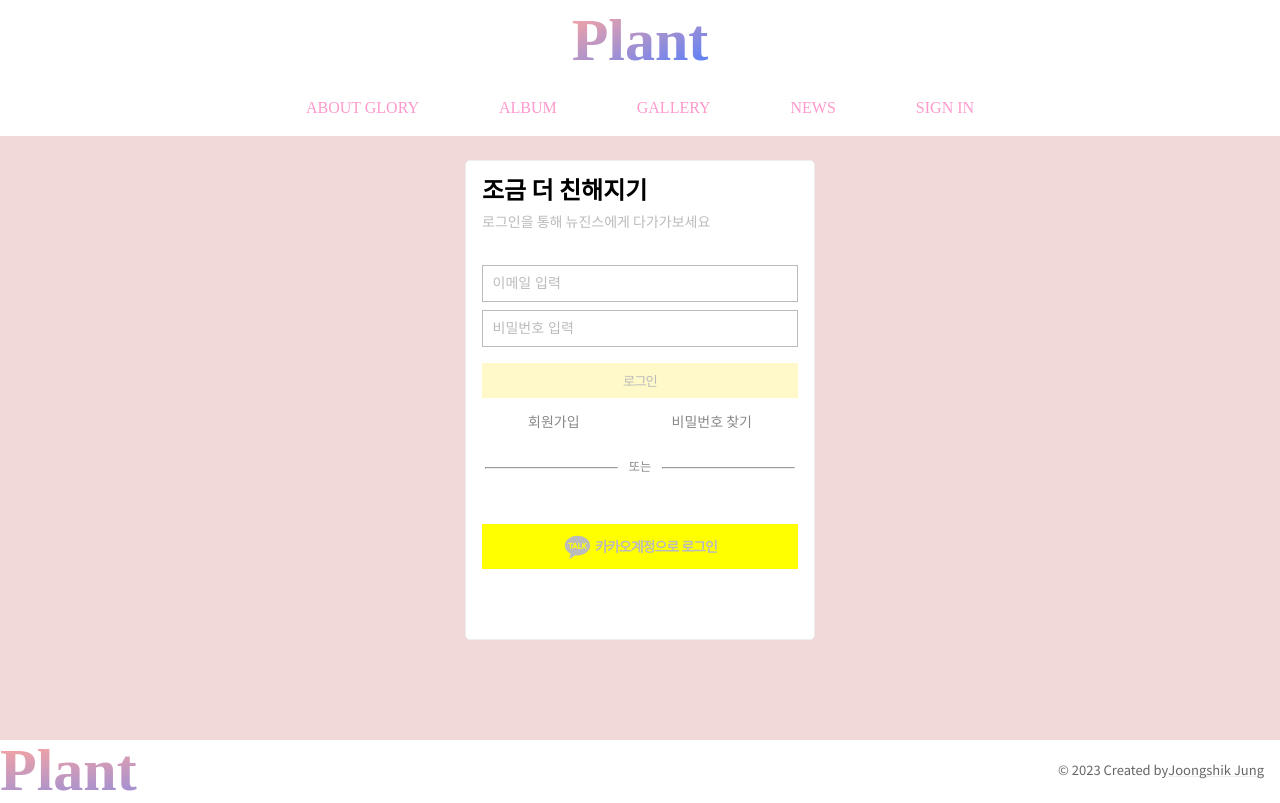
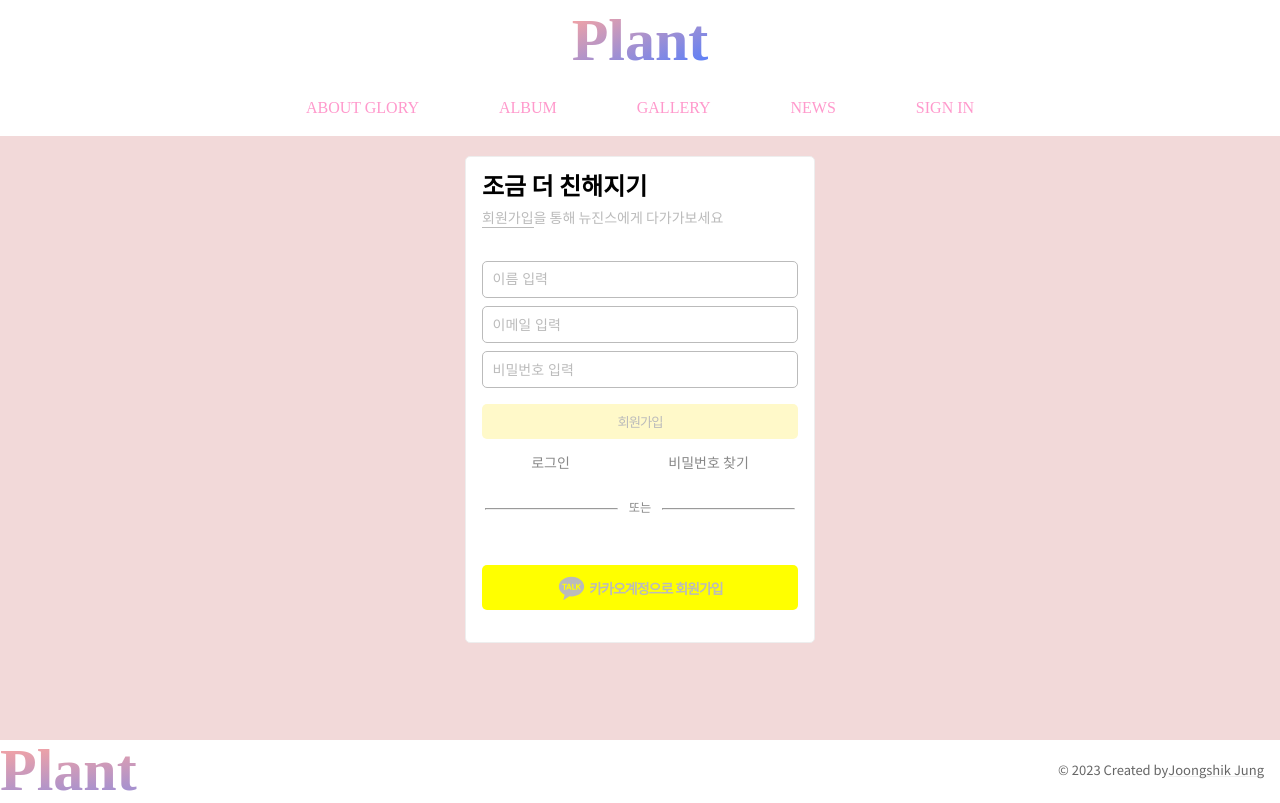
Before and after one commit to jungsikjeong/plant-a-NewJeans, a React (Create React App) app in the folder client/: page /pages/signup in a window 1280 px wide. Built offline with nearby package versions, Linux system fonts and the light colour scheme; a web font is replaced by a local one.

Commit message:
ADD: 회원가입 로그인 폼 완성

```diff
--- a/client/src/components/SignIn.tsx
+++ b/client/src/components/SignIn.tsx
@@ -52,6 +52,9 @@ const Logo = styled.div`
     color: #bbb;
     font-size: 0.875rem;
   }
+  .underscore {
+    border-bottom: 1px solid #bbb;
+  }
 `;
 
 const Form = styled.form`
@@ -65,6 +68,7 @@ const Input = styled.input`
   font-size: 14px;
   border: 1px solid #bbb;
   transition: all 0.3s ease;
+  border-radius: 5px;
 
   &::placeholder {
     color: #bbb;
@@ -76,6 +80,7 @@ const Input = styled.input`
 `;
 
 const Button = styled.button`
+  border-radius: 5px;
   margin-top: 1rem;
   padding: 0.5rem;
   color: #bbb;
@@ -129,7 +134,10 @@ const SignIn = () => {
       <Wrapper>
         <Logo>
           <h2>조금 더 친해지기</h2>
-          <p>로그인을 통해 뉴진스에게 다가가보세요</p>
+          <p>
+            <span className='underscore'>로그인</span>을 통해 뉴진스에게
+            다가가보세요
+          </p>
         </Logo>
         <Form>
           <Input
--- a/client/src/components/SignUp.tsx
+++ b/client/src/components/SignUp.tsx
@@ -52,6 +52,10 @@ const Logo = styled.div`
     color: #bbb;
     font-size: 0.875rem;
   }
+
+  .underscore {
+    border-bottom: 1px solid #bbb;
+  }
 `;
 
 const Form = styled.form`
@@ -63,6 +67,7 @@ const Form = styled.form`
 const Input = styled.input`
   padding: 0.6rem;
   font-size: 14px;
+  border-radius: 5px;
   border: 1px solid #bbb;
   transition: all 0.3s ease;
 
@@ -81,6 +86,7 @@ const Button = styled.button`
   color: #bbb;
   background-color: #fff9c9;
   letter-spacing: -1px;
+  border-radius: 5px;
 `;
 
 const Box = styled.div`
@@ -129,19 +135,27 @@ const SignUp = () => {
       <Wrapper>
         <Logo>
           <h2>조금 더 친해지기</h2>
-          <p>로그인을 통해 뉴진스에게 다가가보세요</p>
+          <p>
+            <span className='underscore'>회원가입</span>을 통해 뉴진스에게
+            다가가보세요
+          </p>
         </Logo>
         <Form>
+          <Input
+            type='type'
+            placeholder='이름 입력'
+            style={{ marginBottom: '.5rem' }}
+          />
           <Input
             type='email'
             placeholder='이메일 입력'
             style={{ marginBottom: '.5rem' }}
           />
           <Input type='password' placeholder='비밀번호 입력' />
-          <Button>로그인</Button>
+          <Button>회원가입</Button>
         </Form>
         <Box>
-          <Link to='/pages/signup'>회원가입</Link>
+          <Link to='/pages/signin'>로그인</Link>
           <Link to='/pages/password'>비밀번호 찾기</Link>
         </Box>
         <Box>
@@ -151,7 +165,7 @@ const SignUp = () => {
         </Box>
         <Box>
           <KakaoButton>
-            <RiKakaoTalkFill size={29} /> &nbsp;카카오계정으로 로그인
+            <RiKakaoTalkFill size={29} /> &nbsp;카카오계정으로 회원가입
           </KakaoButton>
         </Box>
       </Wrapper>
--- a/client/src/components/header/MobileHeader.tsx
+++ b/client/src/components/header/MobileHeader.tsx
@@ -237,7 +237,9 @@ const MobileHeader = () => {
             </SideMenuCloseBtn>
 
             <SideMenuItem>
-              <CustomLink to='/pages/about'>about glory</CustomLink>
+              <CustomLink to='/pages/about' onMenuClick={onMenuClick}>
+                about plant
+              </CustomLink>
 
               <AboutSubButton onClick={onAboutSubMenuClick}>
                 {isAboutSubMenu ? (
@@ -285,8 +287,8 @@ const MobileHeader = () => {
               </CustomLink>
             </SideMenuItem>
             <SideMenuItem>
-              <CustomLink to='/pages/signup' onMenuClick={onMenuClick}>
-                sign up
+              <CustomLink to='/pages/signin' onMenuClick={onMenuClick}>
+                sign in
               </CustomLink>
             </SideMenuItem>
           </SideMenuList>
```
